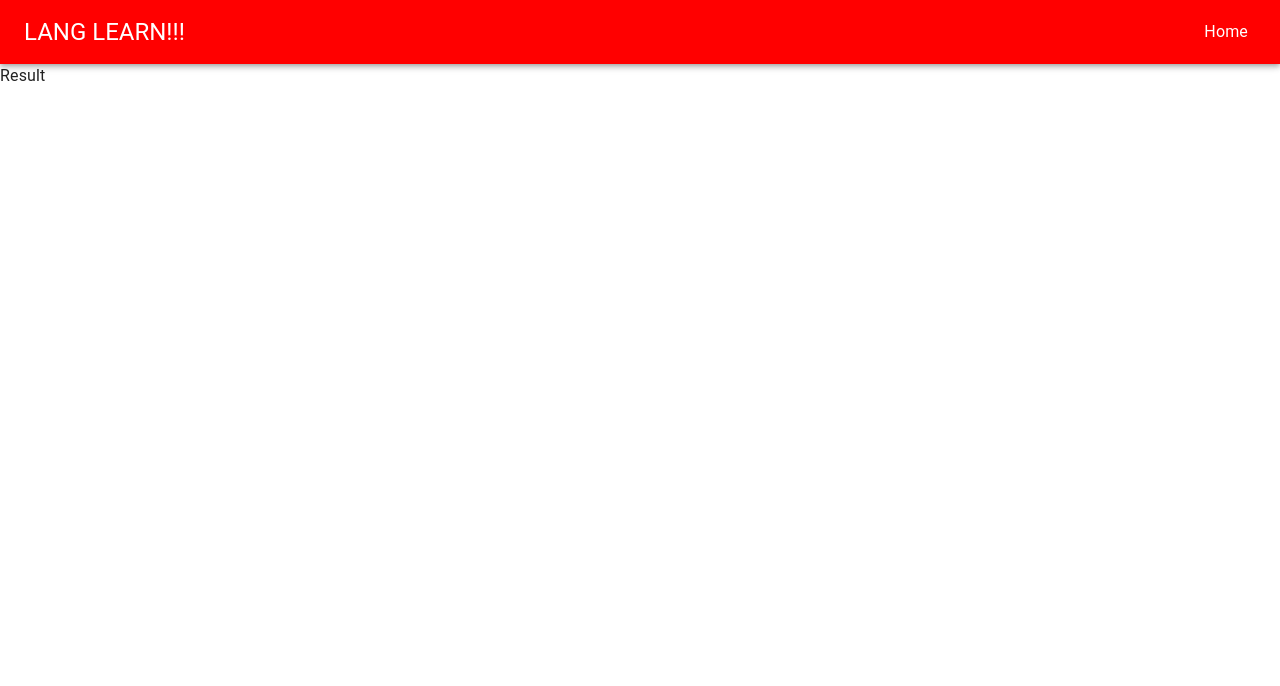
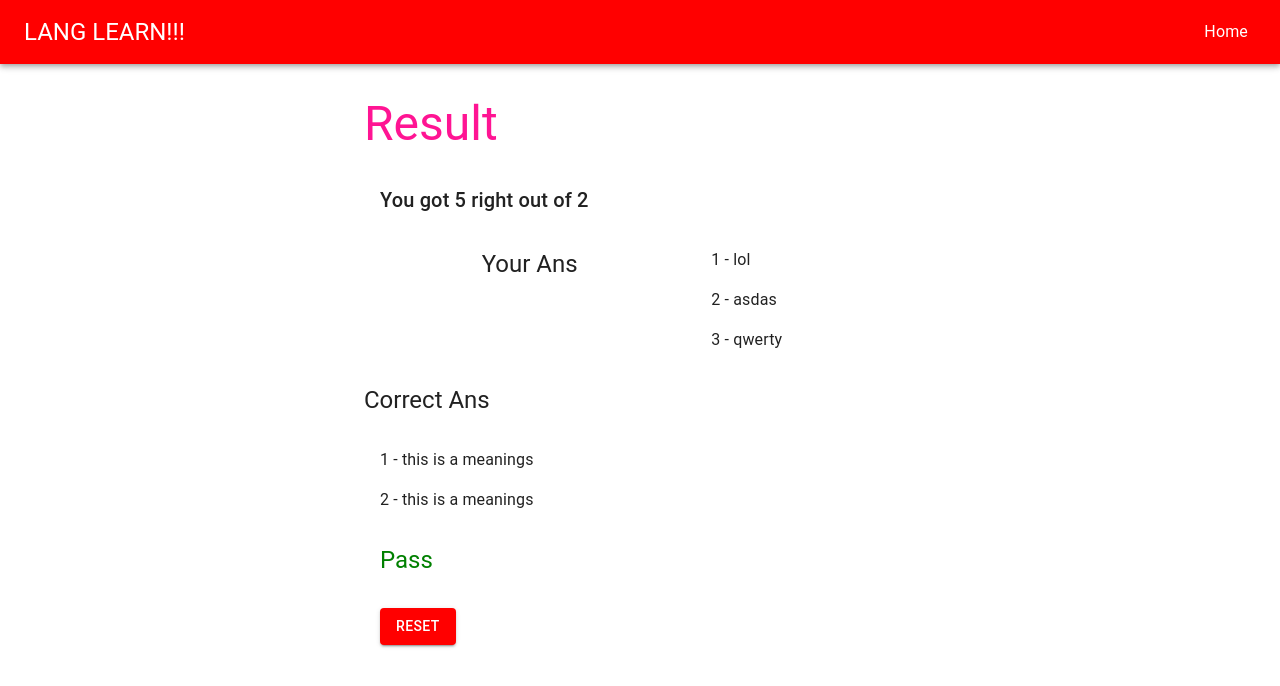
Before and after one commit to Mahin-Hasan/Mastering-TypeScript, a React (Vite) app in the folder TypeScript Language Learning App/: page /result in a window 1280 px wide. Shown: the top 686 px of the page. Built offline with nearby package versions, Linux system fonts and the light colour scheme.

Commit message:
designed result pages with fake data

```diff
--- a/TypeScript Language Learning App/src/components/Result.tsx
+++ b/TypeScript Language Learning App/src/components/Result.tsx
@@ -1,9 +1,64 @@
+import { Button, Container, List, ListItem, Stack, Typography } from "@mui/material";
+
+const result = ["lol", "asdas", "qwerty"]
+
+const words = [
+    {
+        meaning: "this is a meanings"
+    },
+    {
+        meaning: "this is a meanings"
+    },
+]
 
 const Result = () => {
+    const correctAns = 5;
+    const percentage = (correctAns / words.length) * 100;
+
     return (
-        <div>
-            Result
-        </div>
+        <Container maxWidth="sm">
+            <Typography variant="h3" color={"deeppink"} m={"2rem 0"}>
+                Result
+            </Typography>
+            <Typography m={"1rem"} variant="h6">
+                You got {correctAns} right out of {words?.length}
+            </Typography>
+            <Stack direction={"row"} justifyContent={"space-evenly"}>
+                <Typography m={"1rem 0"} variant="h5">
+                    Your Ans
+                </Typography>
+                <List>
+                    {result.map((i, idx) => (
+                        <ListItem key={idx}>
+                            {idx + 1} - {i}
+                        </ListItem>
+                    ))}
+                </List>
+            </Stack>
+            <Stack>
+                <Typography m={"1rem 0"} variant="h5">
+                    Correct Ans
+                </Typography>
+                <List>
+                    {words?.map((i, idx) => (
+                        <ListItem key={idx}>
+                            {idx + 1} - {i.meaning}
+                        </ListItem>
+                    ))}
+                </List>
+            </Stack>
+            <Typography
+                m={"1rem"}
+                variant="h5"
+                color={percentage > 50 ? "green" : "red"}
+            >
+                {percentage > 50 ? "Pass" : "Fail"}
+
+            </Typography>
+            <Button sx={{ margin: '1rem' }} variant="contained">
+                Reset
+            </Button>
+        </Container>
     );
 };
 
```
